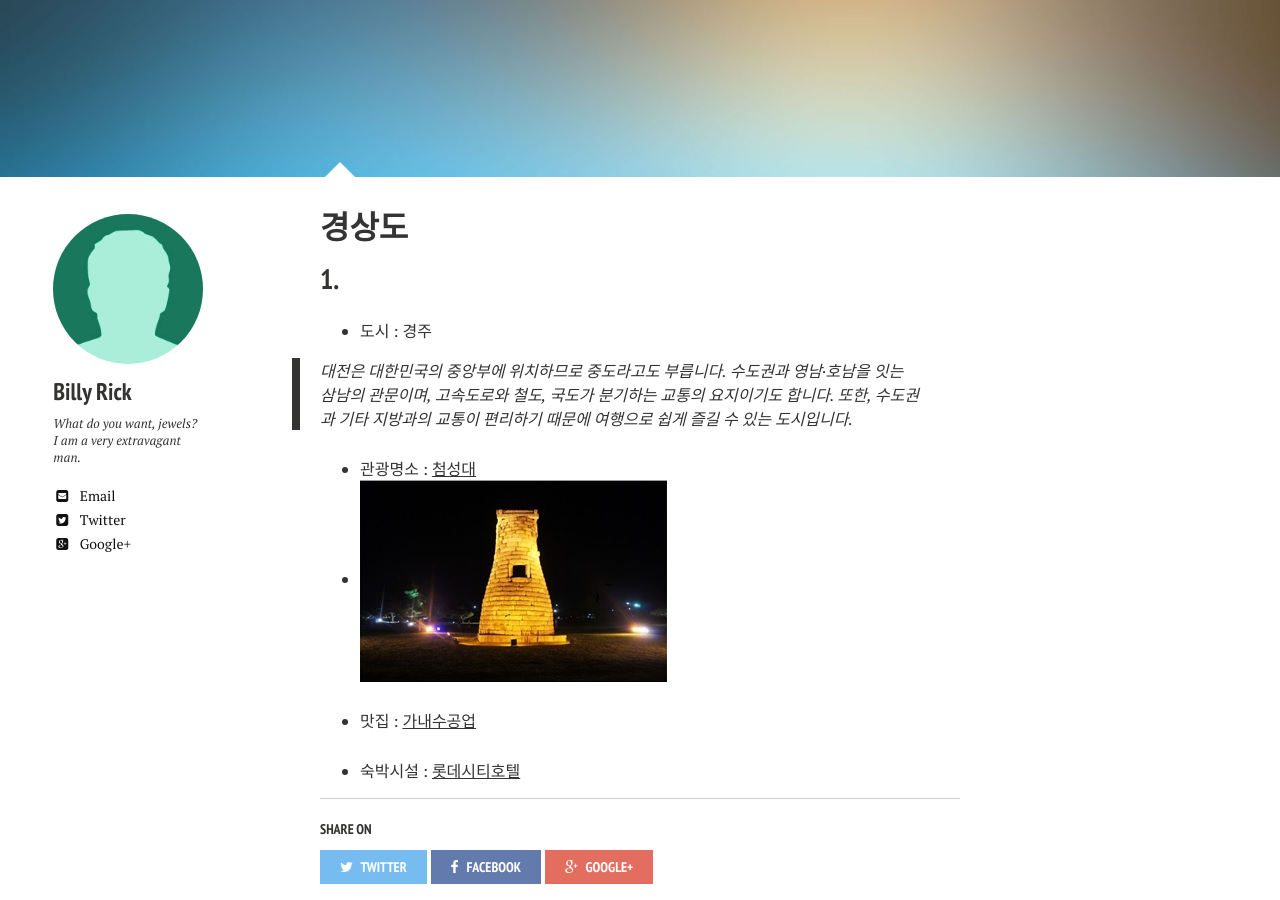
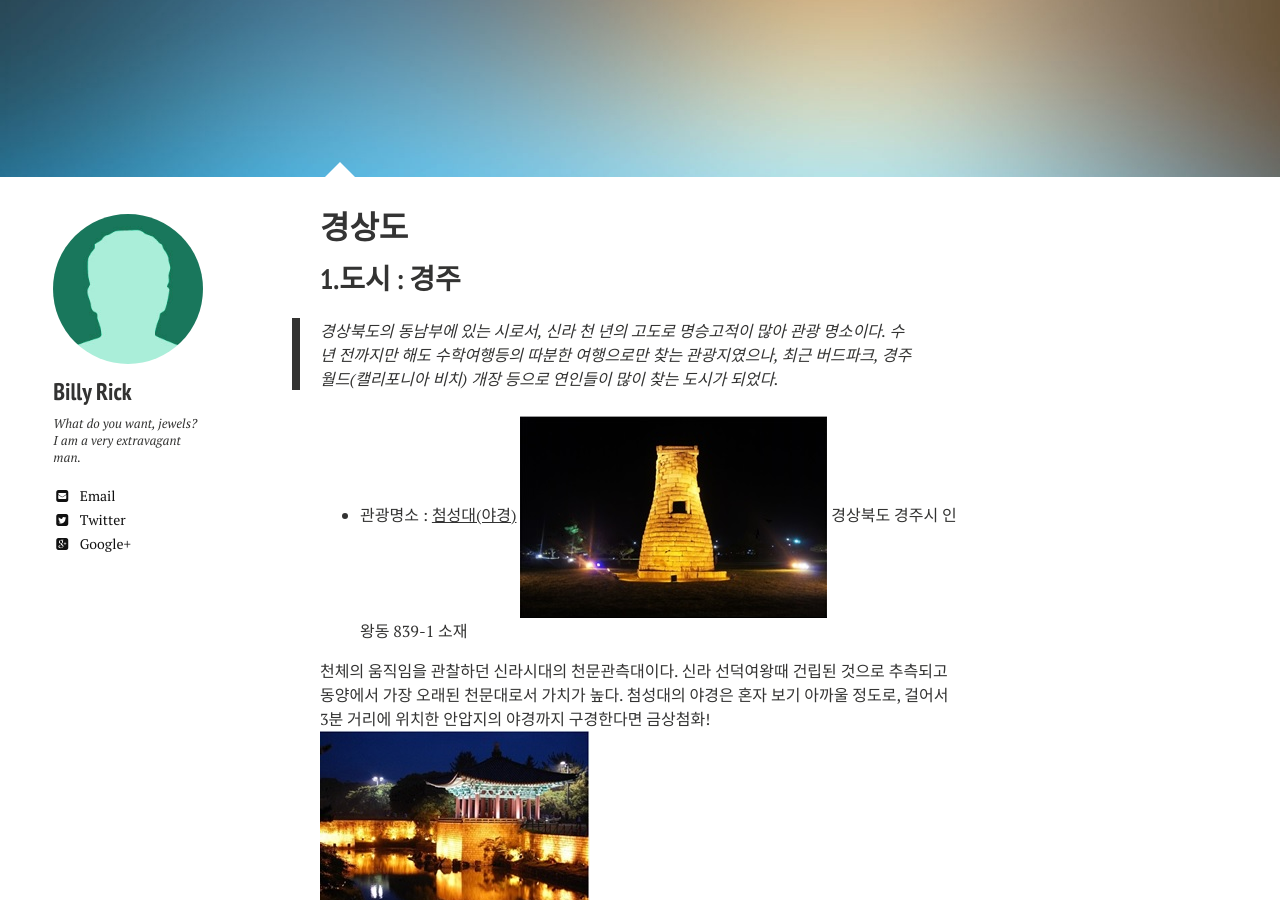
Before and after one commit to shinojin/shinojin.github.com, a Jekyll site: the page built from _posts/2013-05-23-readability-feature-post.md, in a window 1280 px wide and 900 px high, scrolled down 244 px. Built offline with Jekyll 4.4.1, drawn with Linux system fonts in a browser that asks for light colours; nearby versions of some CDN libraries.

Commit message:
Update 2013-05-23-readability-feature-post.md

```diff
--- a/_posts/2013-05-23-readability-feature-post.md
+++ b/_posts/2013-05-23-readability-feature-post.md
@@ -10,13 +10,16 @@ image:
 ---
 
 
-##1.
-- 도시 : 경주
+##1.도시 : 경주
 
-> 대전은 대한민국의 중앙부에 위치하므로 중도라고도 부릅니다. 수도권과 영남·호남을 잇는 삼남의 관문이며, 고속도로와 철도, 국도가 분기하는 교통의 요지이기도 합니다. 또한, 수도권과 기타 지방과의 교통이 편리하기 때문에 여행으로 쉽게 즐길 수 있는 도시입니다.
+> 경상북도의 동남부에 있는 시로서, 신라 천 년의 고도로 명승고적이 많아 관광 명소이다. 수 년 전까지만 해도 수학여행등의 따분한 여행으로만 찾는 관광지였으나, 최근 버드파크, 경주월드(캘리포니아 비치) 개장 등으로 연인들이 많이 찾는 도시가 되었다.
 
-- 관광명소 : [첨성대](http://www.daejeon.go.kr/treegarden)
-- ![chumsungdae](https://github.com/shinojin/shinojin.github.com/blob/master/images/gsd-kj-chumsungdae.jpg?raw=true)
+- 관광명소 : [첨성대(야경)](http://www.daejeon.go.kr/treegarden)
+![chumsungdae](https://github.com/shinojin/shinojin.github.com/blob/master/images/gsd-kj-chumsungdae.jpg?raw=true)
+  경상북도 경주시 인왕동 839-1 소재
+
+천체의 움직임을 관찰하던 신라시대의 천문관측대이다. 신라 선덕여왕때 건립된 것으로 추측되고 동양에서 가장 오래된 천문대로서 가치가 높다. 첨성대의 야경은 혼자 보기 아까울 정도로, 걸어서 3분 거리에 위치한 안압지의 야경까지 구경한다면 금상첨화!
+![안압지의 야경](https://github.com/shinojin/shinojin.github.com/blob/master/images/gsd-kj-anapji.jpg?raw=true)
 
 - 맛집 : [가내수공업](www.가내수공업.com/)
 
```
